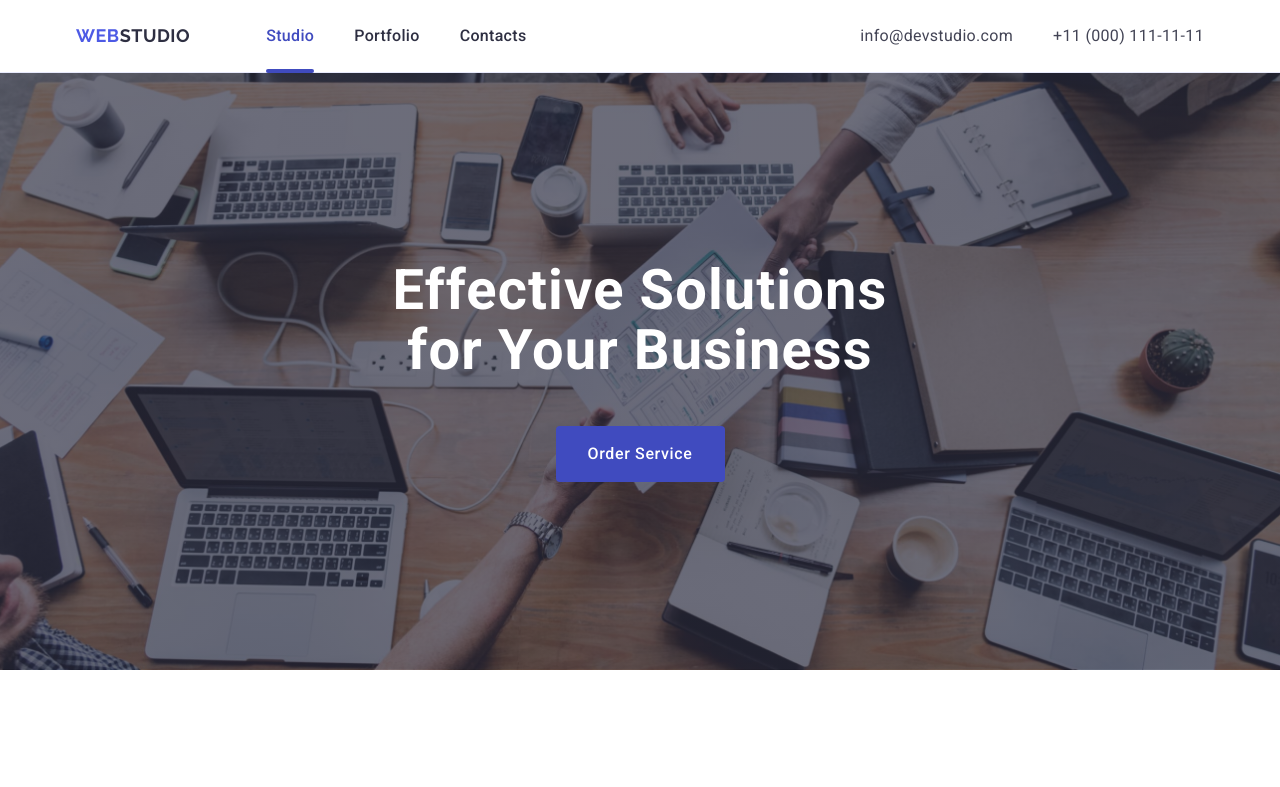
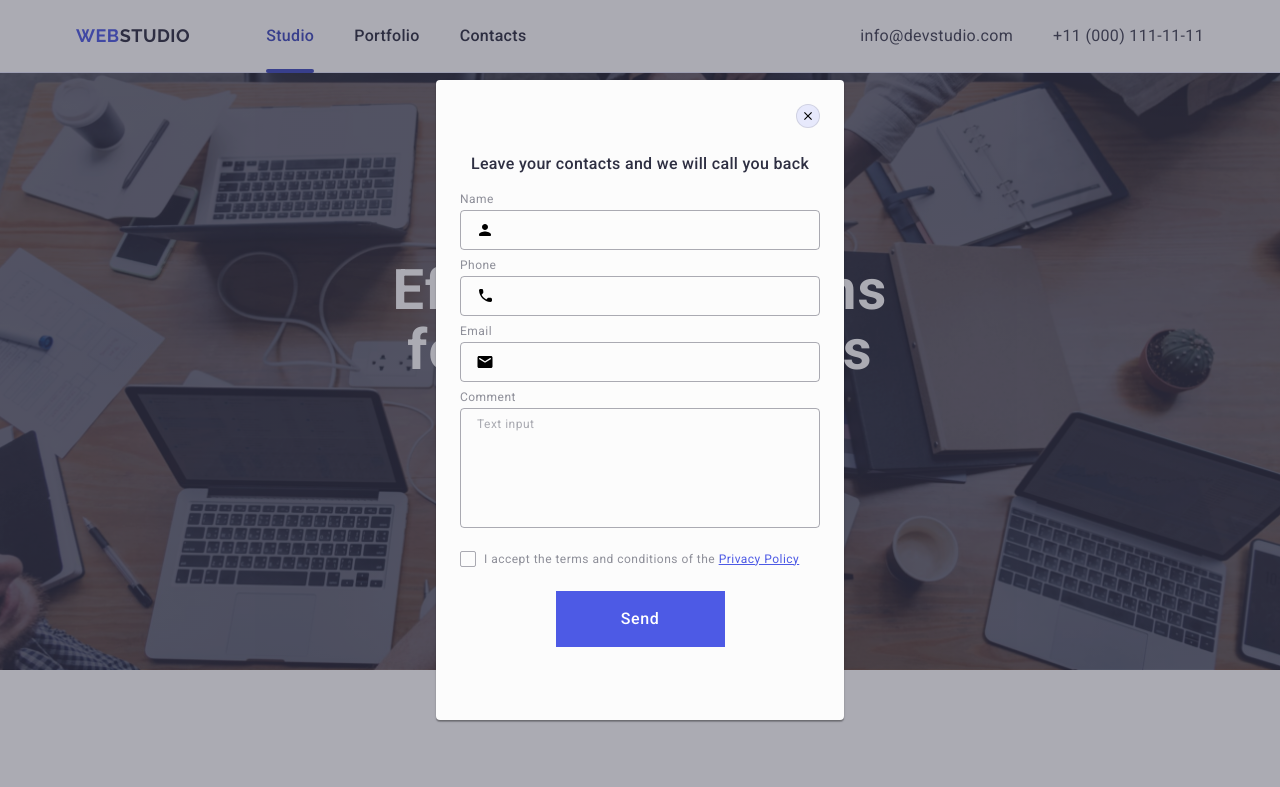
Before and after one commit to MihailShev/goit-markup-hw-05, a plain HTML site: page index.html in a window 1280 px wide. Both pictures are taken after a click on the button "Order Service". Shown: the top 787 px of the page. Drawn offline with nearby package versions, Linux system fonts and the light colour scheme.

Commit message:
add ls file

```diff
--- a/css/styles.css
+++ b/css/styles.css
@@ -620,16 +620,22 @@
   width: 100%;
   height: 100%;
   background-color: rgba(46, 47, 66, 0.4);
-  opacity: 0;
-  pointer-events: none;
+  /* opacity: 0;
+  pointer-events: none; */
   transition: opacity 250ms cubic-bezier(0.4, 0, 0.2, 1),
     visibility 250ms cubic-bezier(0.4, 0, 0.2, 1);
 }
 
-.modal-backdrop.is-open {
+.is-hidden {
+  opacity: 0;
+  pointer-events: none;
+  visibility: hidden;
+}
+
+/* .modal-backdrop.is-open {
   opacity: 1;
   pointer-events: auto;
-}
+} */
 
 .modal {
   position: absolute;
--- a/index.html
+++ b/index.html
@@ -69,7 +69,9 @@
             for Your Business
           </h1>
 
-          <button type="button" class="button">Order Service</button>
+          <button type="button" class="button" data-modal-open>
+            Order Service
+          </button>
         </div>
       </section>
 
@@ -523,9 +525,9 @@
 
     <!----- modal window ----->
 
-    <div class="modal-backdrop">
+    <div class="modal-backdrop is-hidden" data-modal>
       <div class="modal">
-        <button class="modal-btn" type="button">
+        <button class="modal-btn" type="button" data-modal-close>
           <svg class="modal-icon-close" width="8" height="8">
             <use href="./images/icons.svg#icon-close"></use>
           </svg>
@@ -593,5 +595,6 @@
         </form>
       </div>
     </div>
+    <script src="./js/modal.js"></script>
   </body>
 </html>
--- /dev/null
+++ b/js/modal.js
@@ -0,0 +1,14 @@
+(() => {
+  const refs = {
+    openModalBtn: document.querySelector("[data-modal-open]"),
+    closeModalBtn: document.querySelector("[data-modal-close]"),
+    modal: document.querySelector("[data-modal]"),
+  };
+
+  refs.openModalBtn.addEventListener("click", toggleModal);
+  refs.closeModalBtn.addEventListener("click", toggleModal);
+
+  function toggleModal() {
+    refs.modal.classList.toggle("is-hidden");
+  }
+})();
```
